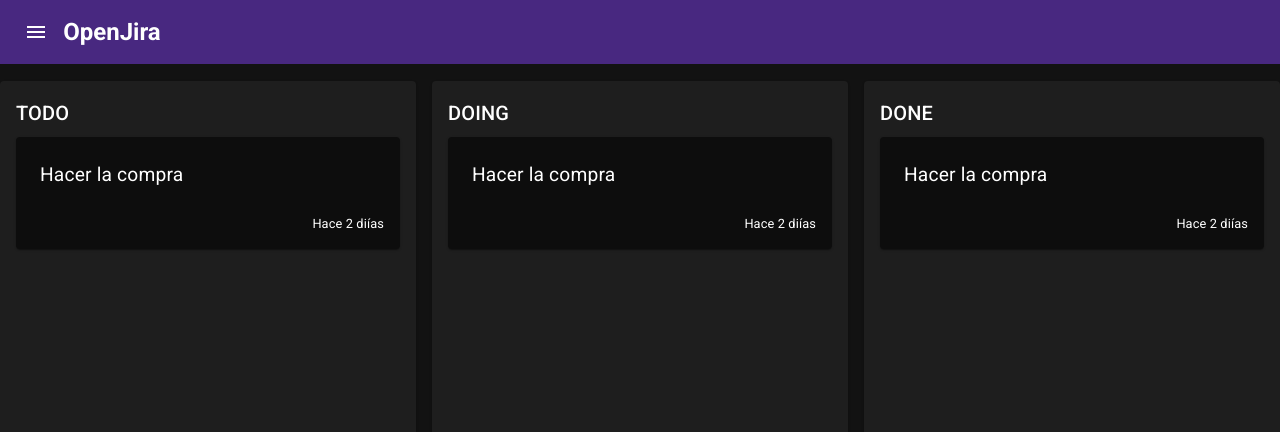
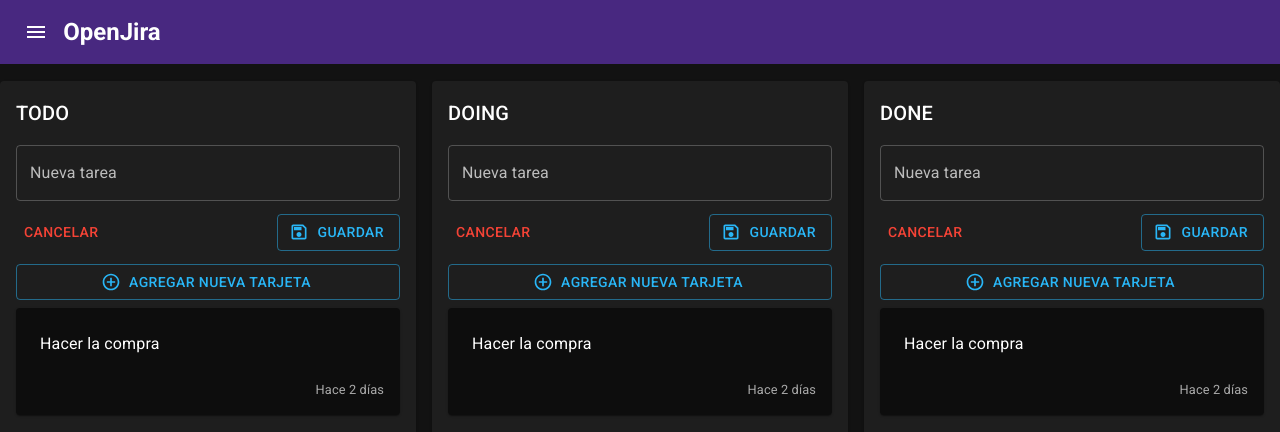
Before and after one commit to medinamarquezp/open-jira, a Next.js app: page / in a window 1280 px wide. Shown: the top 432 px of the page. Built offline with nearby package versions, Linux system fonts and the light colour scheme.

Commit message:
feat: new entry form

```diff
--- a/components/ui/entries/EntriesList.tsx
+++ b/components/ui/entries/EntriesList.tsx
@@ -1,6 +1,8 @@
 import { FC } from "react";
-import { Grid, List, Paper, Typography } from "@mui/material";
+import { Button, Grid, List, Paper, Typography } from "@mui/material";
+import AddCircleOutlineIcon from "@mui/icons-material/AddCircleOutline";
 import { EntryCard } from "./EntryCard";
+import { NewEntryForm } from "./NewEntryForm";
 
 interface Props {
   slug: string;
@@ -19,6 +21,16 @@
           }}
         >
           <Typography variant="h6">{title}</Typography>
+          <NewEntryForm />
+          <Button
+            variant="outlined"
+            fullWidth={true}
+            startIcon={<AddCircleOutlineIcon />}
+            color="info"
+            sx={{ marginTop: "0.5rem" }}
+          >
+            Agregar nueva tarjeta
+          </Button>
           <List>
             <EntryCard title="Hacer la compra" createdAt={Date.now()} />
           </List>
--- a/components/ui/entries/EntryCard.tsx
+++ b/components/ui/entries/EntryCard.tsx
@@ -10,10 +10,12 @@
   return (
     <Card sx={{ padding: "0.5rem", backgroundColor: "black" }}>
       <CardContent>
-        <Typography fontSize="1.2rem">{title}</Typography>
+        <Typography fontSize="1rem">{title}</Typography>
       </CardContent>
       <CardActions sx={{ justifyContent: "flex-end" }}>
-        <Typography fontSize="0.8rem">Hace 2 diías</Typography>
+        <Typography fontSize="0.8rem" color="darkgrey">
+          Hace 2 días
+        </Typography>
       </CardActions>
     </Card>
   );
--- /dev/null
+++ b/components/ui/entries/NewEntryForm.tsx
@@ -0,0 +1,29 @@
+import { Box } from "@mui/system";
+import { Button, TextField } from "@mui/material";
+import SaveOutlinedIcon from "@mui/icons-material/SaveOutlined";
+
+export const NewEntryForm = () => {
+  return (
+    <>
+      <TextField
+        label="Nueva tarea"
+        variant="outlined"
+        multiline
+        fullWidth
+        margin="normal"
+      />
+      <Box display="flex" justifyContent="space-between" margin="5px 0">
+        <Button variant="text" color="error">
+          Cancelar
+        </Button>
+        <Button
+          variant="outlined"
+          color="info"
+          startIcon={<SaveOutlinedIcon />}
+        >
+          Guardar
+        </Button>
+      </Box>
+    </>
+  );
+};
```
Also changed, not shown: pages/index.tsx (+0 -8 lines).
